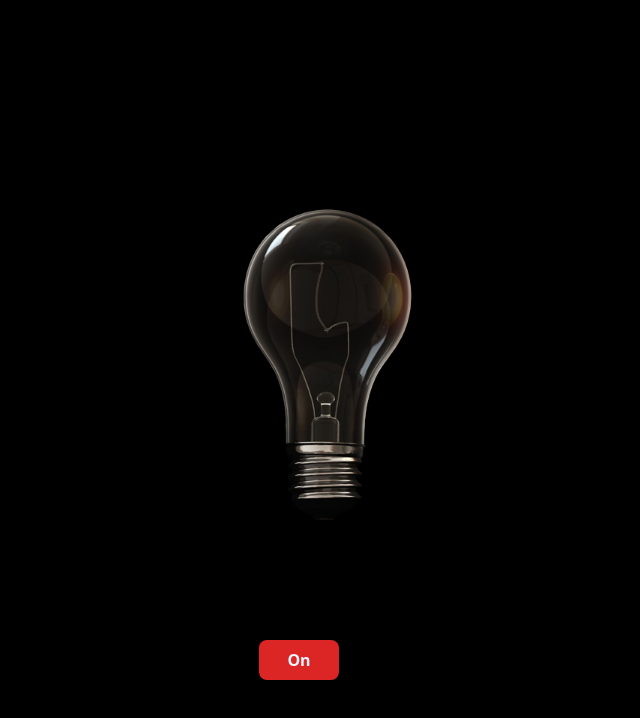
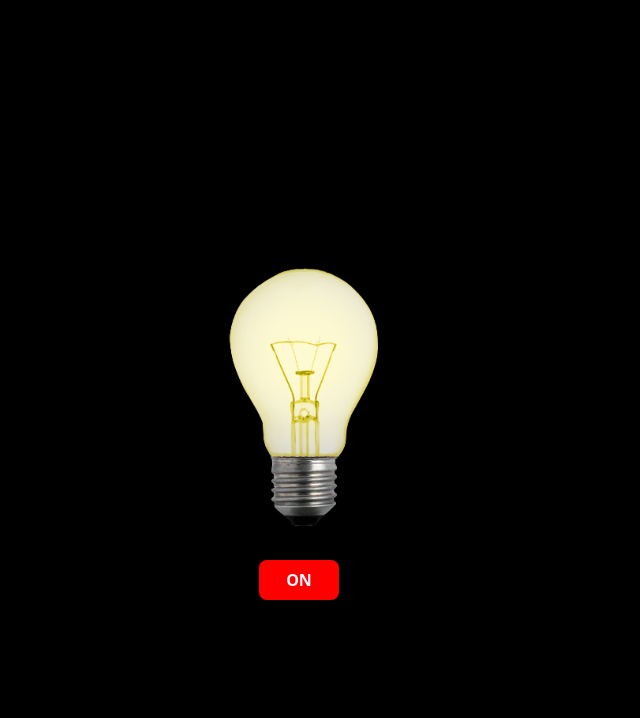
Before and after one commit to theisolatedmonk/bulb-on-off, a plain HTML site: page index.html in a window 1280 px wide. Both pictures are taken after a click on the button "Switch". Shown: the whole page, without its empty margins (341-981 px from the left). Drawn offline with Linux system fonts and the light colour scheme.

Commit message:
design improved

```diff
--- a/index.html
+++ b/index.html
@@ -10,7 +10,7 @@
 </head>
 
 <body class="w-full h-screen flex flex-col justify-center items-center bg-black">
-    <div class="bg-transparent flex flex-col w-[300px] h-[500px]">
+    <div class="bg-transparent flex flex-col w-[300px] h-[300px]">
         <img id="bulbimg" class="" src="" alt="" />
 
         <!-- <img class="" src="./image/bulb_on-removebg.png" alt=""> -->
--- a/index.js
+++ b/index.js
@@ -1,8 +1,8 @@
 const blubImg = document.getElementById("bulbimg")
 const switchbtn = document.getElementById("switchbutton")
 
-const imgBlubOff = './image/bulb_off-removebg.png'
-const imgBlubOn = './image/bulb_on-removebg.png'
+const imgBlubOff = './image/8czr7ad7i-removebg-preview.png'
+const imgBlubOn = './image/8czr7ad7i.png'
 
 let bulb = false
 let btn = false
@@ -26,6 +26,7 @@ function togggleImg() {
 
 function togggleSwitch() {
     btn = !btn
-    switchbtn.innerHTML = btn ? "On" : "Off"
+    switchbtn.innerHTML = btn ? "ON" : "OFF"
+    switchbtn.style.backgroundColor = btn ? "red" : "Green"
 
 }
```
